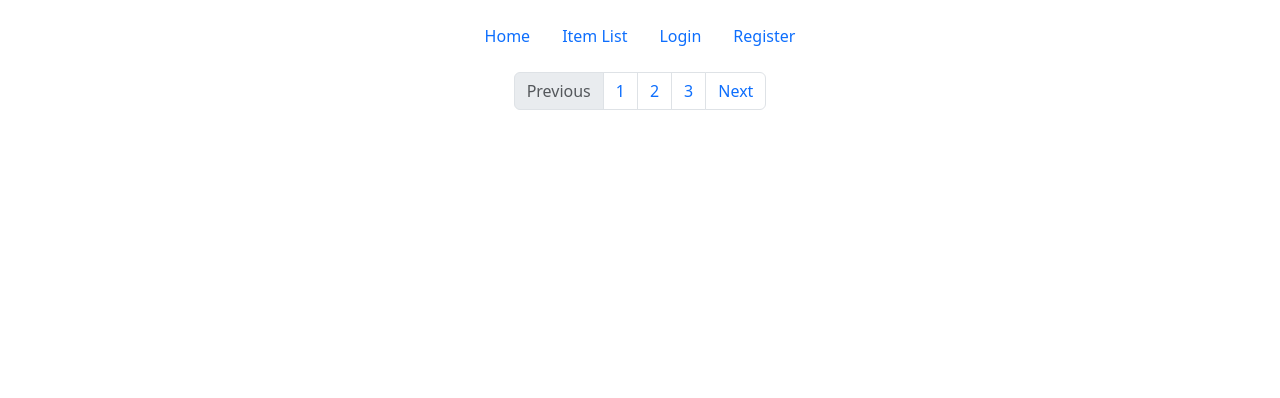
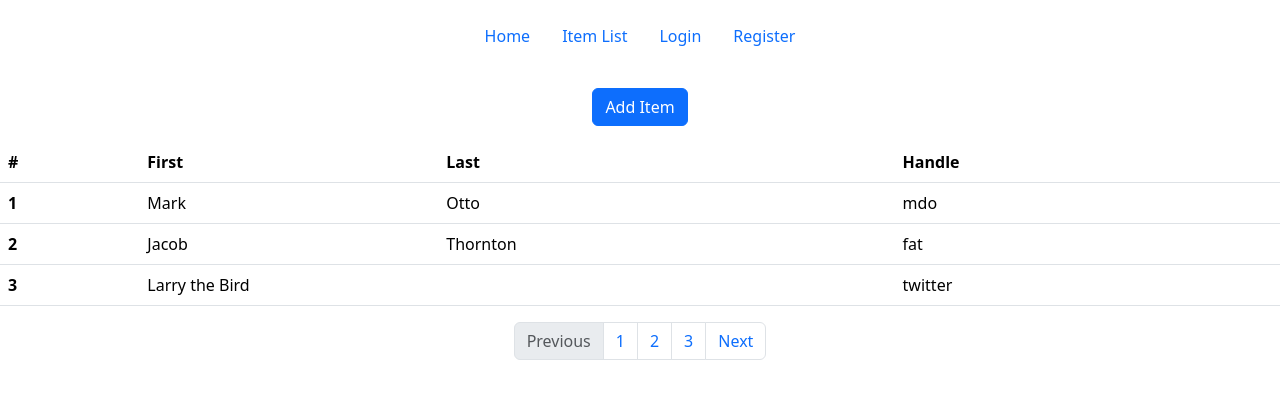
Before and after one commit to Oybekjon/items-project-demo, an Angular app: page /item-list in a window 1280 px wide. Shown: the top 398 px of the page. Built offline with nearby package versions, Linux system fonts and the light colour scheme.

Commit message:
some changes have accured

```diff
--- a/src/app/app.routes.ts
+++ b/src/app/app.routes.ts
@@ -4,6 +4,7 @@ import { HomeComponent } from './components/home/home.component';
 import { ItemListComponent } from './components/item-list/item-list.component';
 import { RegisterComponent } from './components/register/register.component';
 import { LoginComponent } from './components/login/login.component';
+import { AddItemComponent } from './components/add-item/add-item.component';
 
 export const routes: Routes = [
     {
@@ -27,6 +28,10 @@ export const routes: Routes = [
                 component:LoginComponent
             },
             {
+                path: "add-item",
+                component:AddItemComponent
+            },
+            {
                 path: "",
                 redirectTo: "/home",
                 pathMatch: "full"
--- /dev/null
+++ b/src/app/components/add-item/add-item.component.html
@@ -0,0 +1,25 @@
+<div class="row justify-content-center">
+    <div class="col col-lg-6">
+        <form>
+            <div class="form-row">
+              <div class="col-md-12 mb-3">
+                <label for="validationDefault01">Item name</label>
+                <input type="text" class="form-control" id="validationDefault01" placeholder="Item name"  required>
+              </div>
+              <div class="col-md-12 mb-3">
+                <label for="validationDefault02">Item type</label>
+                <input type="number" class="form-control" id="validationDefault02" placeholder="Item type" required>
+              </div>
+              <div class="col-md-12 mb-3">
+                <label for="validationDefault03">Item date</label>
+                <input type="date" class="form-control" id="validationDefault03" placeholder="Item date" required>
+              </div>
+
+              <div class="mt-3">
+                <button class="btn btn-primary m-3" type="submit">Add</button>
+                <button class="btn btn-danger" type="submit">Back</button>
+              </div>
+            </div>
+        </form>
+    </div>
+</div>
--- a/src/app/components/item-list/item-list.component.html
+++ b/src/app/components/item-list/item-list.component.html
@@ -1,8 +1,40 @@
-<div>
-
+<div class="mt-3 text-center">
+    <a  class="btn btn-primary" [routerLink]="['/add-item']">Add Item</a>
 </div>
 
-<div>
+<div class="mt-3">
+  <table class="table">
+    <thead>
+      <tr>
+        <th scope="col">#</th>
+        <th scope="col">First</th>
+        <th scope="col">Last</th>
+        <th scope="col">Handle</th>
+      </tr>
+    </thead>
+    <tbody>
+      <tr>
+        <th scope="row">1</th>
+        <td>Mark</td>
+        <td>Otto</td>
+        <td>mdo</td>
+      </tr>
+      <tr>
+        <th scope="row">2</th>
+        <td>Jacob</td>
+        <td>Thornton</td>
+        <td>fat</td>
+      </tr>
+      <tr>
+        <th scope="row">3</th>
+        <td colspan="2">Larry the Bird</td>
+        <td>twitter</td>
+      </tr>
+    </tbody>
+  </table>
+</div>
+
+<div class="mt-3">
     <nav aria-label="Page navigation example">
         <ul class="pagination justify-content-center">
           <li class="page-item disabled">
--- a/src/app/components/item-list/item-list.component.ts
+++ b/src/app/components/item-list/item-list.component.ts
@@ -1,9 +1,10 @@
 import { Component } from '@angular/core';
+import { RouterModule } from '@angular/router';
 
 @Component({
   selector: 'app-item-list',
   standalone: true,
-  imports: [],
+  imports: [RouterModule],
   templateUrl: './item-list.component.html',
   styleUrl: './item-list.component.less'
 })
--- a/src/app/components/layout/layout.component.html
+++ b/src/app/components/layout/layout.component.html
@@ -1,4 +1,8 @@
 <main>
     <app-header></app-header>
+
     <router-outlet></router-outlet>
+
+
+
 </main>
--- a/src/app/components/login/login.component.html
+++ b/src/app/components/login/login.component.html
@@ -1,4 +1,4 @@
-<div class="row justify-content-center">
+<div class="row justify-content-center h-100 p-3">
     <div class="col col-lg-6">
         <form>
             <div class="form-group">
--- a/src/app/components/register/register.component.html
+++ b/src/app/components/register/register.component.html
@@ -10,19 +10,6 @@
                 <label for="validationDefault02">Last name</label>
                 <input type="text" class="form-control" id="validationDefault02" placeholder="Last name" required>
               </div>
-              <div class="col-md-12 mb-3">
-                <label for="validationDefaultUsername">Username</label>
-                <div class="input-group">
-                  <input type="text" class="form-control" id="validationDefaultUsername" placeholder="Username" aria-describedby="inputGroupPrepend2" required>
-                </div>
-              </div>
-              <div class="col-md-12 mb-3">
-                <label for="validationDefaultUsername">Country</label>
-                <div class="input-group">
-                  <input type="text" class="form-control" id="validationDefaultUsername" placeholder="Country" aria-describedby="inputGroupPrepend2" required>
-                </div>
-              </div>
-
               <div class="col-md-12 mb-3">
                 <label for="validationDefault03">Email</label>
                 <input type="email" class="form-control" id="validationDefault03" placeholder="Email" required>
```
Also changed, not shown: src/app/components/add-item/add-item.component.ts (added, +12 -0 lines), src/app/components/add-item/add-item.component.less (added), 1 other file (tests, documents, lock files or other folders).
